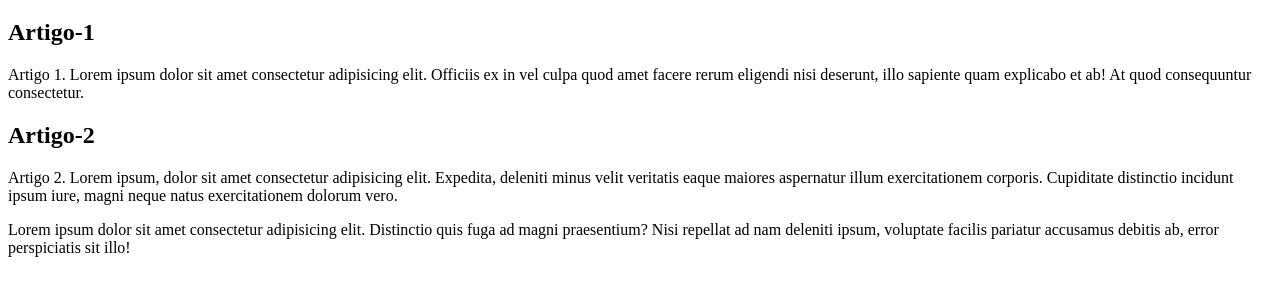
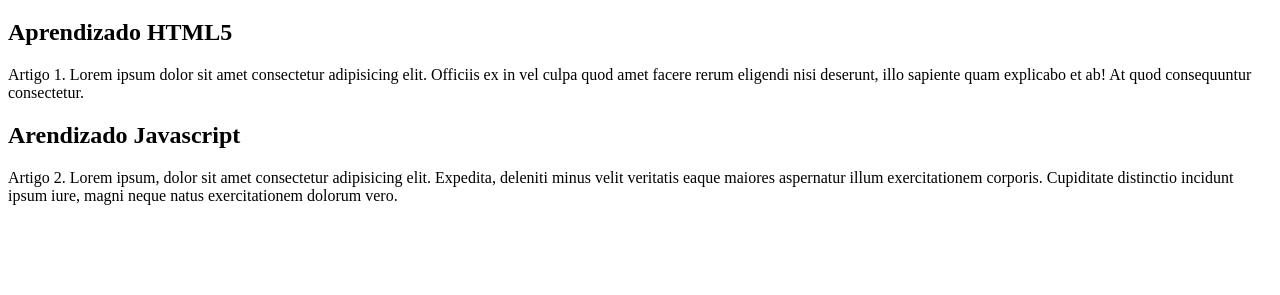
Before and after one commit to wilsonribeiromiguel/projeto-site-teste-branch, a plain HTML site: page index.html in a window 1280 px wide. Shown: the part 61-356 px from the top of the page. Drawn offline with Linux system fonts and the light colour scheme.

Commit message:
inicio do conteudo

```diff
--- a/index.html
+++ b/index.html
@@ -13,16 +13,15 @@
         </header>
 
         <article>
-            <h2>Artigo-1</h2>
+            <h2>Aprendizado HTML5</h2>
             <p>Artigo 1. Lorem ipsum dolor sit amet consectetur adipisicing elit. Officiis ex in vel culpa quod amet facere rerum eligendi nisi deserunt, illo sapiente quam explicabo et ab! At quod consequuntur consectetur.</p>
         </article>
 
         <article>
-            <h2>Artigo-2</h2>
+            <h2>Arendizado Javascript</h2>
             <p>Artigo 2. Lorem ipsum, dolor sit amet consectetur adipisicing elit. Expedita, deleniti minus velit veritatis eaque maiores aspernatur illum exercitationem corporis. Cupiditate distinctio incidunt ipsum iure, magni neque natus exercitationem dolorum vero.</p>
         </article>
     </main>
 
-    <p>Lorem ipsum dolor sit amet consectetur adipisicing elit. Distinctio quis fuga ad magni praesentium? Nisi repellat ad nam deleniti ipsum, voluptate facilis pariatur accusamus debitis ab, error perspiciatis sit illo!</p>
 </body>
 </html>
```
